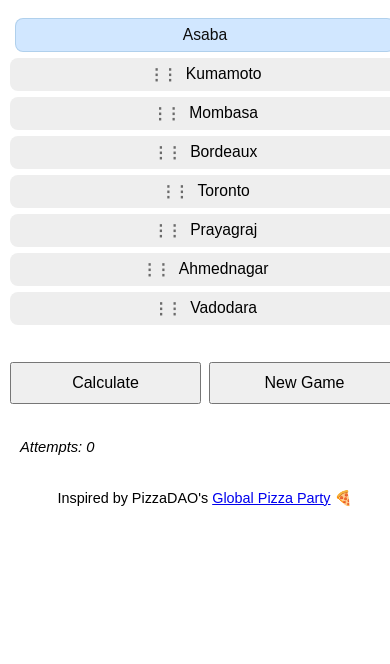
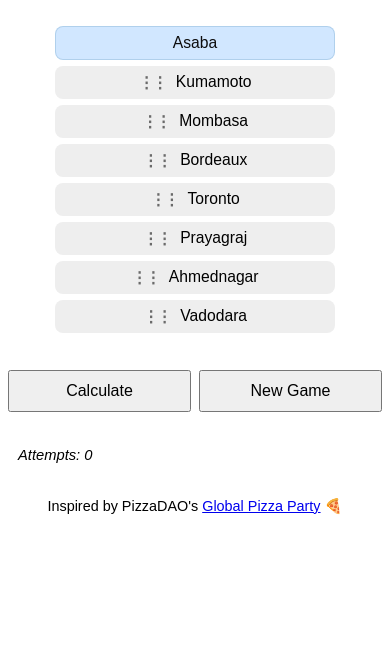
Before and after one commit to PizzaDAO/moltobennydelivery, a plain HTML site: page index.html in a window 390 px wide. Shown: the part 180-844 px from the top of the page. Drawn offline with nearby package versions, Linux system fonts and the light colour scheme.

Commit message:
sizing fixed

```diff
--- a/index.html
+++ b/index.html
@@ -5,7 +5,7 @@
   <meta name="viewport" content="width=device-width, initial-scale=1.0"/>
   <title>✮️🌍🍕 Molto Benny's Delivery Route</title>
   <!-- Cache-bust on GitHub Pages / mobile Safari -->
-  <link rel="stylesheet" href="style.css?v=2">
+  <link rel="stylesheet" href="style.css?v=3">
   <link rel="stylesheet" href="https://unpkg.com/leaflet@1.7.1/dist/leaflet.css" />
   <script src="https://unpkg.com/leaflet@1.7.1/dist/leaflet.js"></script>
 
--- a/style.css
+++ b/style.css
@@ -6,16 +6,25 @@ html, body {
   overscroll-behavior-x: none;
 }
 
-body {
-  touch-action: pan-y;
+/* Keep the entire game within a fixed vertical canvas (useful for embeds) */
+:root {
+  --game-max-height: 570px;
 }
 
 body {
+  touch-action: pan-y;
   font-family: sans-serif;
-  margin: 20px;
-  padding: 0;
+  padding: 10px;
   max-width: 600px;
-  margin: auto;
+  margin: 0 auto;
+  /* Let the page scroll vertically so all cities are always visible */
+  height: auto;
+  max-height: none;
+  overflow-y: auto;
+
+  display: flex;
+  flex-direction: column;
+  box-sizing: border-box;
 }
 
 /* Header: gif on the left, title on the right (two lines) */
@@ -59,10 +68,14 @@ header img {
 
 /* Layout container so we can keep action buttons on-screen on mobile */
 #citiesSection {
+  overflow-y: visible;
+  overflow-x: hidden;
+
   display: flex;
   flex-direction: column;
   overflow-x: hidden;
   overflow-x: clip;
+  flex: 1;
 }
 
 /* Let the list take remaining height when we constrain the section */
@@ -88,6 +101,19 @@ body.scroll-locked {
   margin-left: 10px;
   margin-right: 10px;
 }
+
+/* Make the main gameplay area fill the fixed-height frame */
+#citiesSection,
+#mapSection {
+  flex: 1;
+  min-height: 0;
+}
+
+/* Override inline map height so it fits within the fixed-height frame */
+#map {
+  height: 100% !important;
+  min-height: 240px;
+}
 ul {
   list-style: none;
   padding: 0;
@@ -102,15 +128,16 @@ ul {
 li {
   padding: 12px 12px;
   background: #eee;
-  margin: 8px 0;
+  margin: 6px 0;
   border-radius: 8px;
   font-size: 1.1rem;
   /* Allow normal scroll unless the tile is actively used for dragging. */
   touch-action: auto;
   user-select: none;
-  width: 100%;
-  max-width: 100%;
-  min-width: 100%;
+  /* Cities should be 75% width and centered */
+  width: 75%;
+  max-width: 75%;
+  min-width: 75%;
   text-align: center;
   display: flex;
   align-items: center;
@@ -131,8 +158,8 @@ li.draggable {
   cursor: grab;
   /* Improves drag reliability on mobile Safari/Chrome by disabling pan/zoom gestures on the draggable tiles. */
   touch-action: none;
-  width: 100%;
-  max-width: 100%;
+  width: 75%;
+  max-width: 75%;
   box-sizing: border-box;
 }
 
@@ -215,12 +242,14 @@ footer {
   text-align: center;
   margin-top: 20px;
   font-size: 0.9rem;
+  margin-bottom: 0;
 }
 
 /* Map section is hidden until the puzzle is solved */
 #mapSection {
   display: none;
   margin-top: 10px;
+  flex: 1;
 }
 
 #mapSection.visible {
@@ -290,7 +319,7 @@ footer {
 /* Small phones: condense list + keep buttons visible without scrolling past them */
 @media (max-width: 420px) {
   body {
-    margin: 10px;
+    padding: 8px;
   }
 
   header img {
@@ -322,8 +351,8 @@ footer {
   }
 
   li {
-    max-width: 92%;
-    min-width: 92%;
+    max-width: 75%;
+    min-width: 75%;
     margin: 3px 0;
     padding: 7px 10px;
     font-size: 0.98rem;
@@ -348,7 +377,7 @@ footer {
 /* Small phones: make the list scroll and tighten spacing so buttons fit */
 @media (max-width: 420px) {
   body {
-    margin: 10px;
+    padding: 8px;
   }
 
   .page-title {
@@ -375,8 +404,8 @@ footer {
   }
 
   li {
-    min-width: 92%;
-    max-width: 92%;
+    min-width: 75%;
+    max-width: 75%;
     margin: 3px 0;
     padding: 7px 10px;
     font-size: 0.98rem;
@@ -419,3 +448,28 @@ footer {
     width: 100%;
   }
 }
+
+
+/* Compact layout for shorter viewports (aims to keep the whole game visible without clipping) */
+@media (max-height: 650px) {
+  body { padding: 6px; }
+  .header-content img { max-height: 190px; }
+  .page-title { font-size: 32px; line-height: 1.05; }
+  .description { margin: 6px 0 10px; font-size: 16px; }
+  #cityList li { padding: 12px 14px; margin: 10px auto; }
+  #buttons button { padding: 10px 14px; }
+  footer { margin-top: 6px; }
+}
+
+
+/* Ensure ALL city tiles (correct + not-yet-correct) are identical width */
+#cityList li,
+#cityList li.correct,
+#cityList li.incorrect {
+  width: 75%;
+  min-width: 75%;
+  max-width: 75%;
+  box-sizing: border-box;
+  margin-left: auto;
+  margin-right: auto;
+}
```
